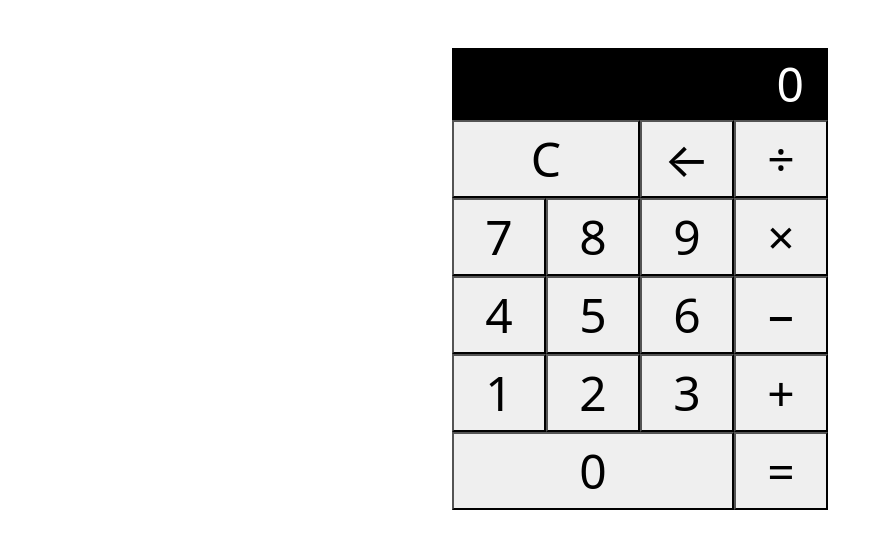
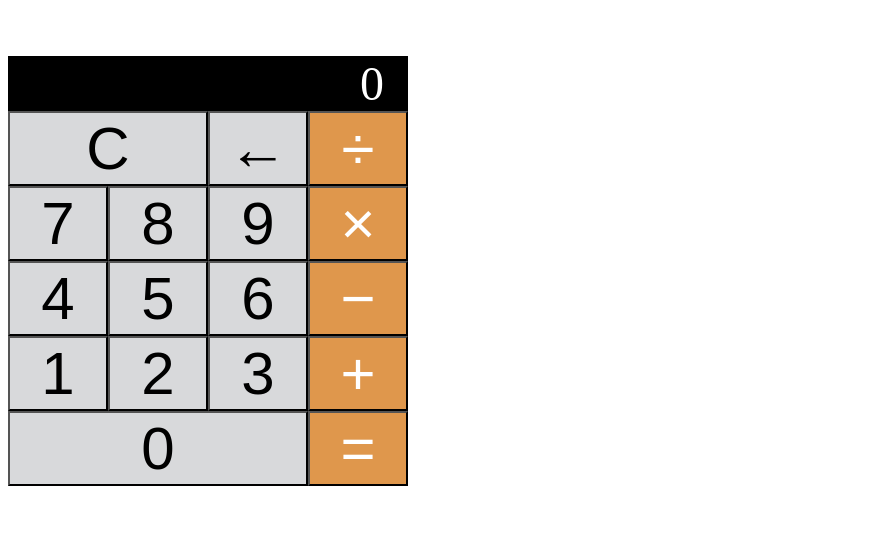
Before and after one commit to SteveCButler/LAB-calculator, a plain HTML site: page index.html in a window 1280 px wide. Shown: the whole page, without its empty margins (0-883 px from the left). Drawn offline with nearby package versions, Linux system fonts and the light colour scheme.

Commit message:
button hover and active states, colors added

```diff
--- a/index.html
+++ b/index.html
@@ -4,10 +4,7 @@
     <meta charset="UTF-8" />
     <meta http-equiv="X-UA-Compatible" content="IE=edge" />
     <meta name="viewport" content="width=device-width, initial-scale=1.0" />
-    <link
-      rel="stylesheet"
-      href="https://cdn.jsdelivr.net/npm/bootstrap@5.2.3/dist/css/bootstrap.min.css"
-    />
+
     <link rel="stylesheet" href="main.css" />
     <title>Document</title>
   </head>
@@ -15,12 +12,14 @@
     <div class="container">
       <div class="results">0</div>
       <button class="clear">C</button><button>&#8592;</button
-      ><button>&#247;</button> <button>7</button><button>8</button
-      ><button>9</button><button>&#215;</button> <button>4</button
-      ><button>5</button><button>6</button><button>&#8722;</button
-      ><button>1</button><button>2</button><button>3</button>
-      <button>&#43;</button><button class="zeroKey">0</button
-      ><button>&#61;</button>
+      ><button class="function">&#247;</button> <button>7</button
+      ><button>8</button><button>9</button
+      ><button class="function">&#215;</button> <button>4</button
+      ><button>5</button><button>6</button
+      ><button class="function">&#8722;</button><button>1</button
+      ><button>2</button><button>3</button>
+      <button class="function">&#43;</button><button class="zeroKey">0</button
+      ><button class="function">&#61;</button>
     </div>
 
     <script
--- a/main.css
+++ b/main.css
@@ -23,8 +23,16 @@ body {
   padding-right: 0.5em;
 }
 button {
-  font-size: 1 em;
+  font-size: 1.25em;
   flex-basis: 25%;
+  height: 25%;
+  background-color: #d8d9db;
+}
+button:hover {
+  background-color: #ebebeb;
+}
+button:active {
+  background-color: #bbbcbe;
 }
 .clear {
   flex-basis: 50%;
@@ -32,3 +40,13 @@ button {
 .zeroKey {
   flex-basis: 75%;
 }
+.function {
+  background-color: #df974c;
+  color: #fff;
+}
+.function:hover {
+  background-color: #dfb07e;
+}
+.function:active {
+  background-color: #dd8d37;
+}
```
